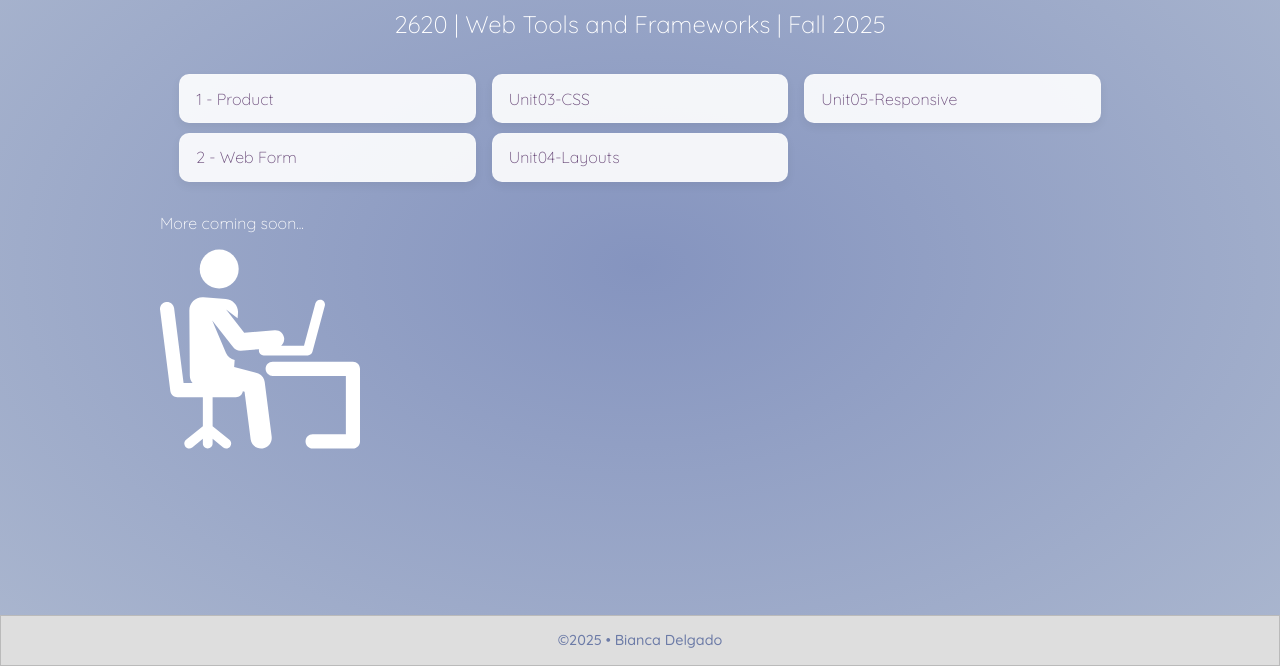
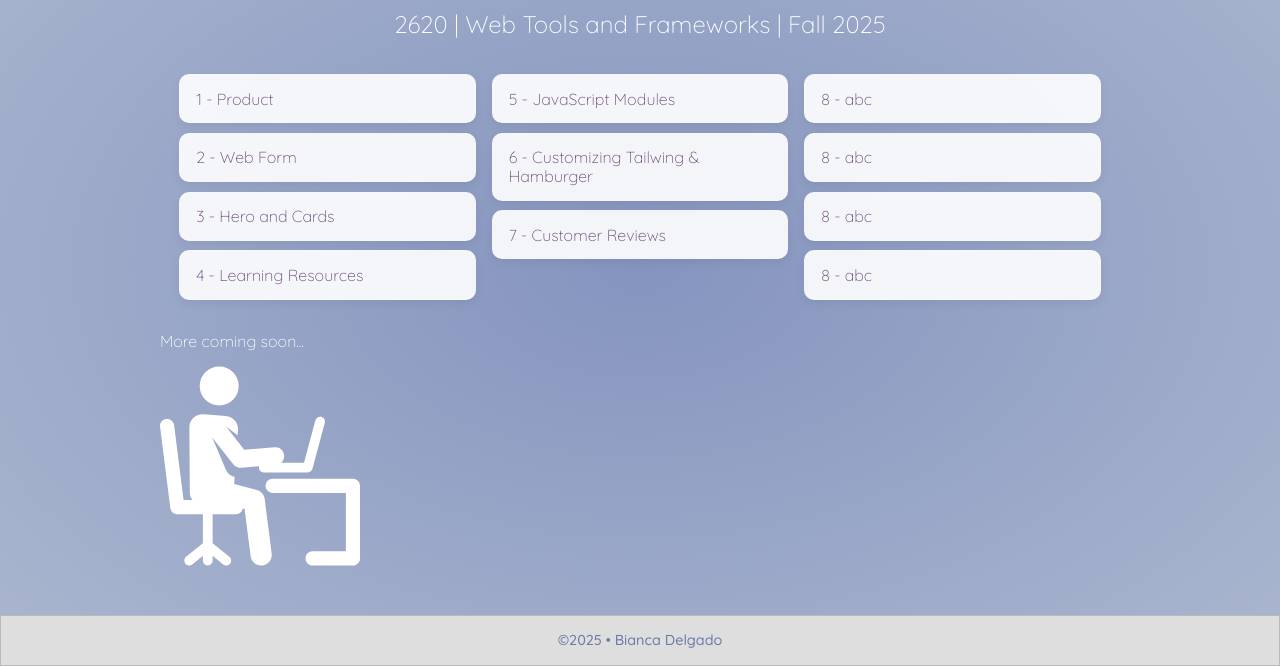
Before and after one commit to BVDS25/DWDD2620, a website: page index.html in a window 1280 px wide. Shown: the part 134-800 px from the top of the page. Drawn offline with Linux system fonts and the light colour scheme; a web font is replaced by a local one.

Commit message:
Added more projects

```diff
--- a/index.html
+++ b/index.html
@@ -36,9 +36,18 @@
         <div class="assignments">
             <a href="unit-1/index.html">1 - Product </a>
             <a href="unit-2/index.html">2 - Web Form </a>
-            <a href="unit-3/index.html">Unit03-CSS </a>
-            <a href="unit-4/index.html">Unit04-Layouts </a>
-            <a href="unit-5/index.html">Unit05-Responsive </a>
+            <a href="unit-3/index.html">3 - Hero and Cards </a>
+            <a href="unit-4/index.html">4 - Learning Resources </a>
+            <a href="unit-5/index.html">5 - JavaScript Modules </a>
+            <a href="unit-6/index.html">6 - Customizing Tailwing & Hamburger </a>
+            <a href="unit-7/index.html">7 - Customer Reviews </a>
+            <a href="unit-8/index.html">8 - abc </a>
+            <a href="unit-8/index.html">8 - abc </a>
+            <a href="unit-8/index.html">8 - abc </a>
+            <a href="unit-8/index.html">8 - abc </a>
+
+
+
 
 
         </div>
```
